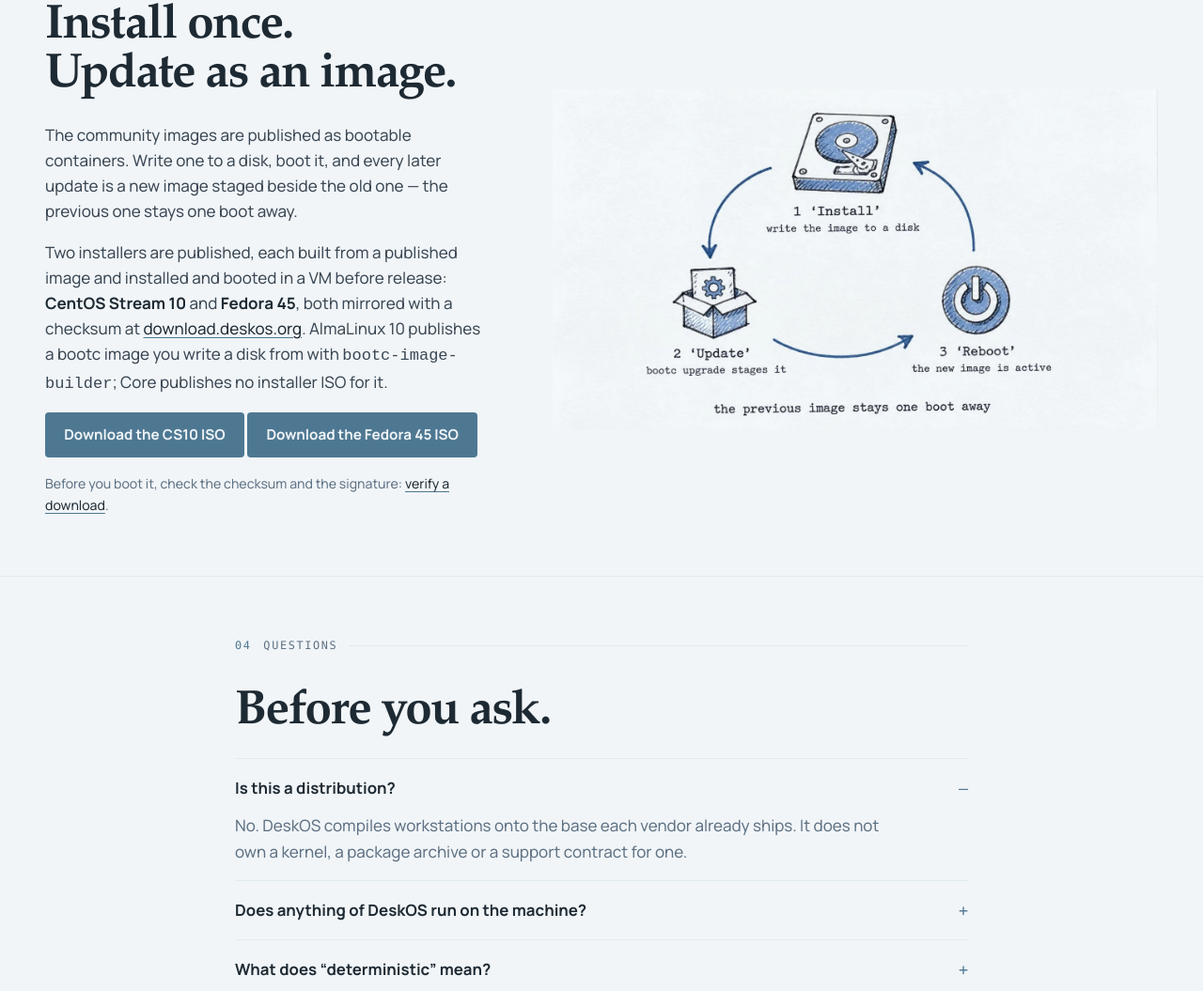
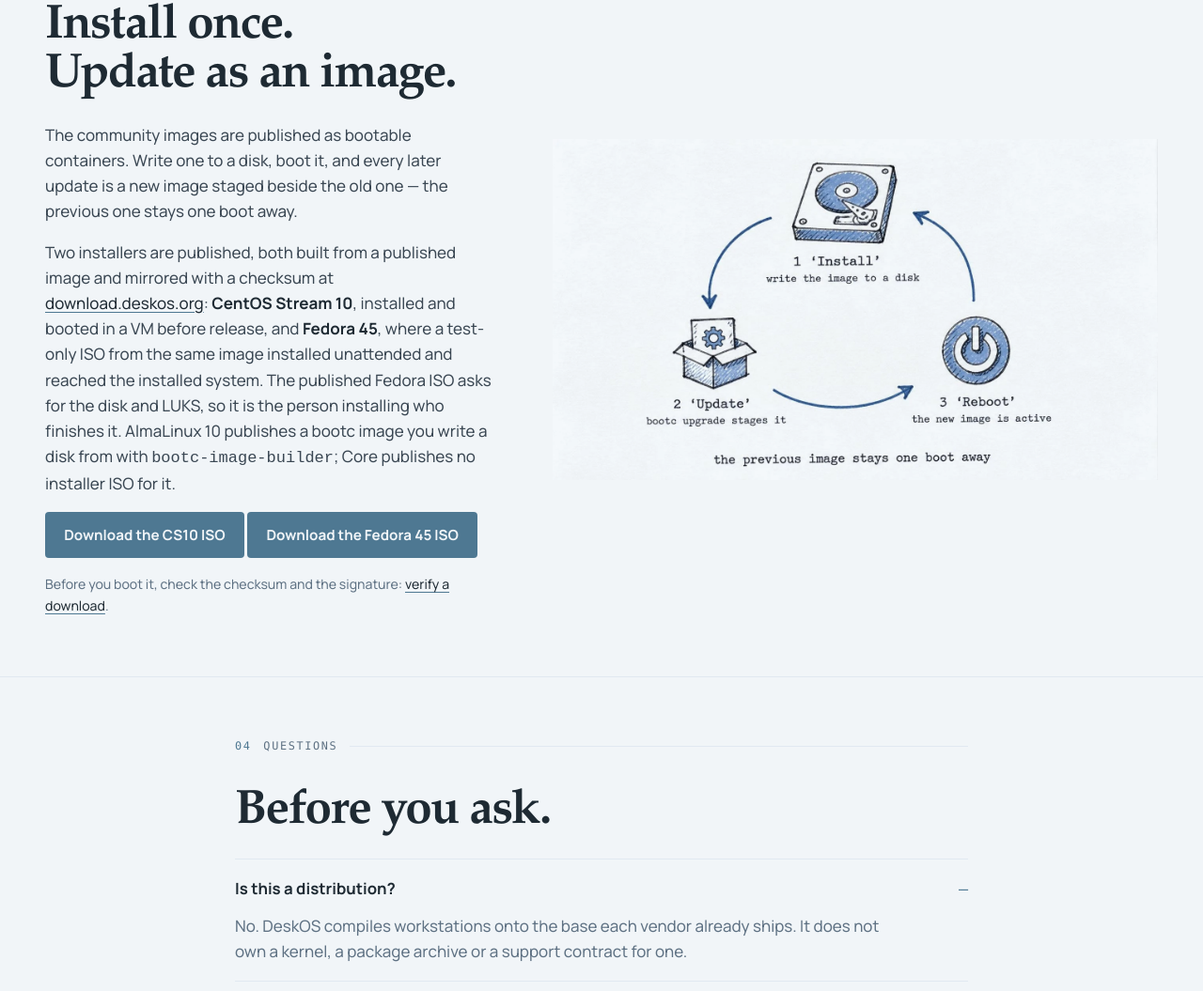
Before and after one commit to deskosproject/deskos-site, a plain HTML site: page index.html in a window 1280 px wide. Shown: the part 1841-2896 px from the top of the page at 94% size. Drawn offline with Linux system fonts and the light colour scheme.

Commit message:
fix(site): say what was verified for each installer (#31)
"each built from a published image and installed and booted in a VM
before release" was true for CentOS Stream 10 and not for Fedora 45: the
published Fedora ISO asks for the disk and LUKS, so nobody has completed
it by hand. What was verified there is that a test-only ISO from the same
image installed unattended and reached the installed system.

```diff
--- a/index.html
+++ b/index.html
@@ -147,10 +147,12 @@
         <p class="body">The community images are published as bootable containers. Write one to a
           disk, boot it, and every later update is a new image staged beside the old one — the
           previous one stays one boot away.</p>
-        <p class="body">Two installers are published, each built from a published image and
-          installed and booted in a VM before release: <strong>CentOS Stream 10</strong>
-          and <strong>Fedora 45</strong>, both mirrored with a checksum at
-          <a href="https://download.deskos.org/">download.deskos.org</a>.
+        <p class="body">Two installers are published, both built from a published image and
+          mirrored with a checksum at <a href="https://download.deskos.org/">download.deskos.org</a>:
+          <strong>CentOS Stream 10</strong>, installed and booted in a VM before release, and
+          <strong>Fedora 45</strong>, where a test-only ISO from the same image installed
+          unattended and reached the installed system. The published Fedora ISO asks for the
+          disk and LUKS, so it is the person installing who finishes it.
           AlmaLinux 10 publishes a bootc image you write a disk from with
           <code>bootc-image-builder</code>; Core publishes no installer ISO for it.</p>
         <p><a class="btn btn-solid" href="https://download.deskos.org/">Download the CS10 ISO</a>
```
